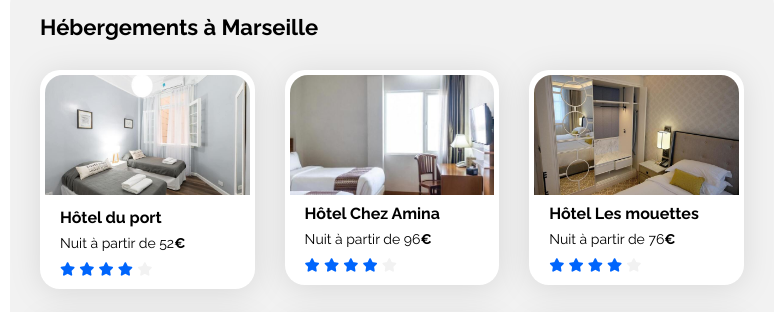
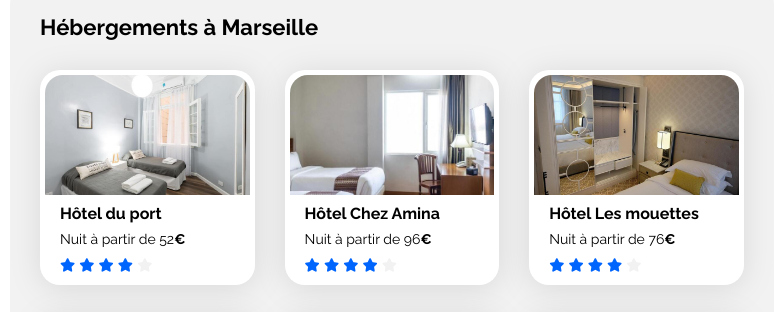
Before and after one commit to TristanRoulet/Projet-2-HTML-CSS, a plain HTML site: page index.html in a window 1280 px wide. Shown: the part 427-739 px from the top of the page, 40-823 px from the left. Drawn offline with Linux system fonts and the light colour scheme.

Commit message:
code final

```diff
--- a/css/style.css
+++ b/css/style.css
@@ -216,6 +216,7 @@ header {
 }
 
 .card {
+    height: 100%;
     background-color: white;
     border-radius: 20px;
     padding: 5px;
--- a/index.html
+++ b/index.html
@@ -69,8 +69,8 @@
                 <section class="hebergements">
                     <h2 class="section-title">Hébergements à Marseille</h2>
                     <div class="hebergements-cards">
-                        <article class="card hebergement1">
-                            <a href="">
+                        <article class="hebergement1">
+                            <a href="" class="card">
                             <img src="./images/hebergements/fred-kleber.jpg" alt="Image de la chambre d'hôtel montrant un lit">
                             <div class="card-content">
                                 <div class="card-txt">
@@ -87,7 +87,7 @@
                             </div>
                             </a>
                         </article>
-                        <article class=" hebergement2">
+                        <article class="hebergement2">
                             <a href="" class="card">
                                 <img src="./images/hebergements/febrian-zakaria.jpg" alt="Image de la chambre d'hôtel montrant un lit">
                                 <div class="card-content">
@@ -105,7 +105,7 @@
                                 </div>
                             </a>
                         </article>
-                        <article class=" hebergement3">
+                        <article class="hebergement3">
                             <a href="" class="card">
                                 <img src="./images/hebergements/reisetopia.jpg" alt="Image de la chambre d'hôtel montrant un lit">
                                 <div class="card-content">
@@ -123,7 +123,7 @@
                                 </div>
                             </a>
                         </article>
-                        <article class=" hebergement4">
+                        <article class="hebergement4">
                             <a href="" class="card">
                                 <img src="./images/hebergements/annie-spratt.jpg" alt="Image de la chambre d'hôtel montrant un lit">
                                 <div class="card-content">
@@ -141,7 +141,7 @@
                                 </div>
                             </a>
                         </article>
-                        <article class=" hebergement5">
+                        <article class="hebergement5">
                             <a href="" class="card">
                                 <img src="./images/hebergements/marcus-loke.jpg" alt="Image de la chambre d'hôtel montrant un lit">
                                 <div class="card-content">
@@ -159,7 +159,7 @@
                                 </div>
                             </a>
                         </article>
-                        <article class=" hebergement6">
+                        <article class="hebergement6">
                             <a href="" class="card">
                                 <img src="./images/hebergements/nicate-lee.jpg" alt="Image de la chambre d'hôtel montrant un lit">
                                 <div class="card-content">
```
